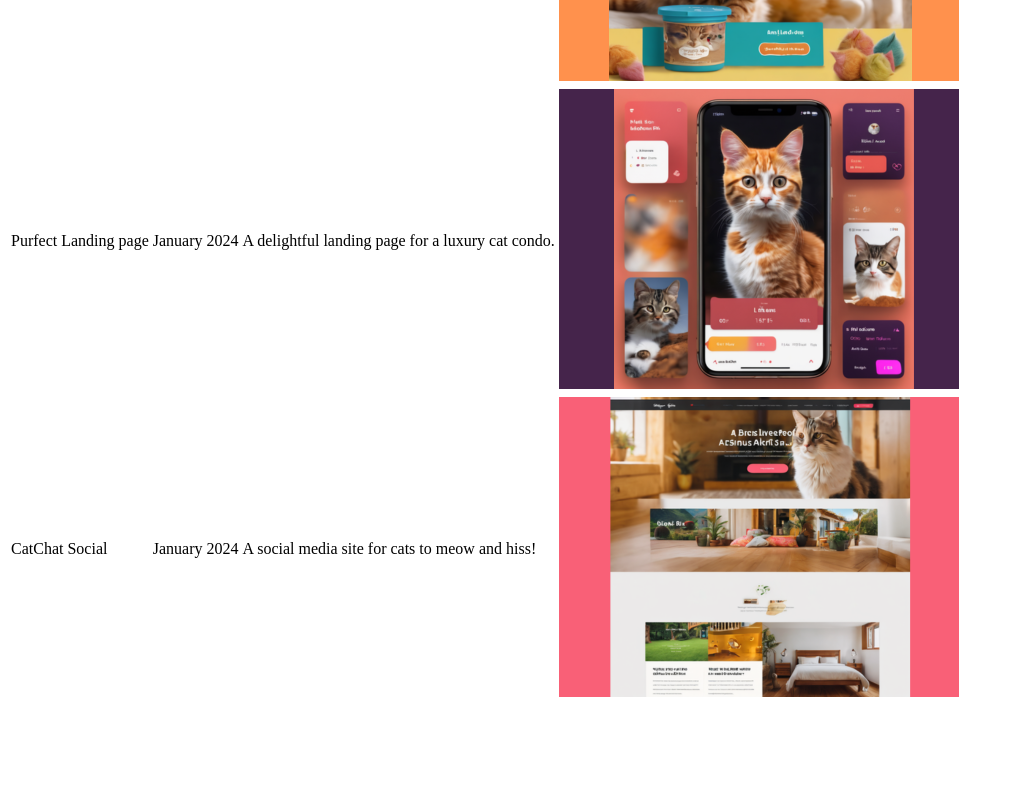
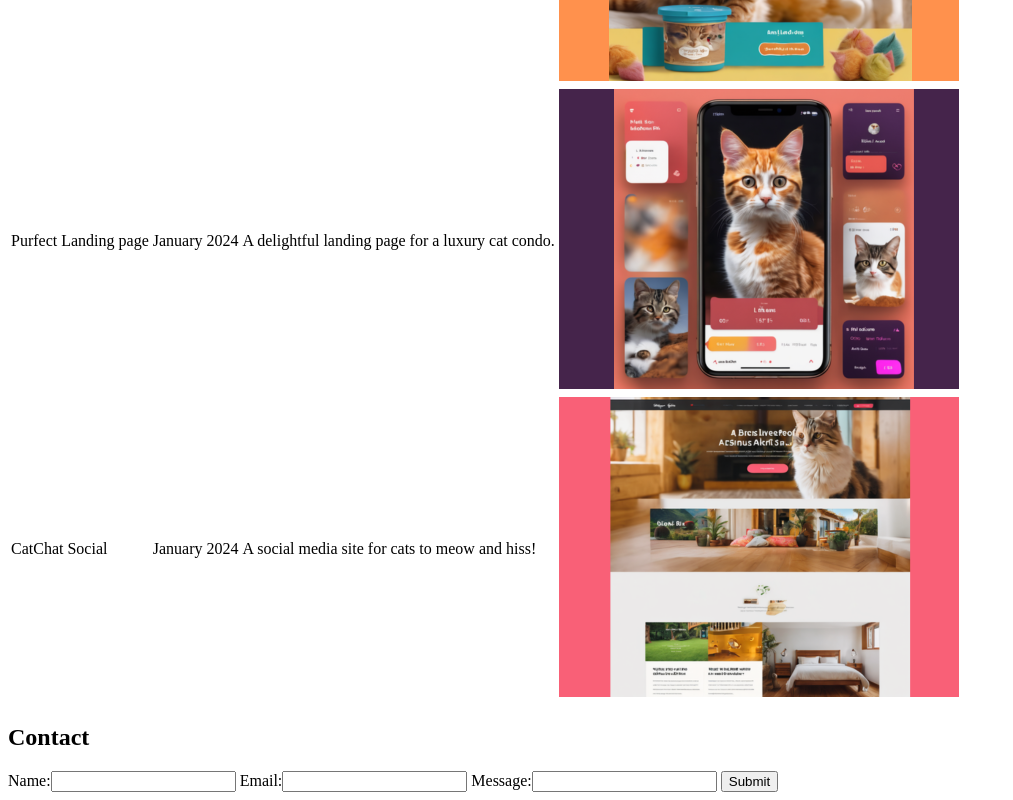
Before and after one commit to Tundoor/Module_3R_CS20240188_WFO2407_C_Thandolwethu-Mbokazi_SDF03_R, a plain HTML site: page index.html in a window 1280 px wide. Shown: the part 1074-1874 px from the top of the page, without its empty margins (0-1013 px from the left). Before the commit the page ends 1786 px from the top, so only its background shows below. Drawn offline with Linux system fonts and the light colour scheme.

Commit message:
Created form

```diff
--- a/index.html
+++ b/index.html
@@ -63,7 +63,14 @@
         </table>
     </section>
 
-    <section id="">
+    <section id="Contact">
+        <form>
+         <h2>Contact</h2>
+         <label>Name:</label><input type="text">
+         <label>Email:</label><input type="email">
+         <label>Message:</label><input type="message">
+         <button>Submit</button>
+        </form>
     </section>
 
     <footer>
```
